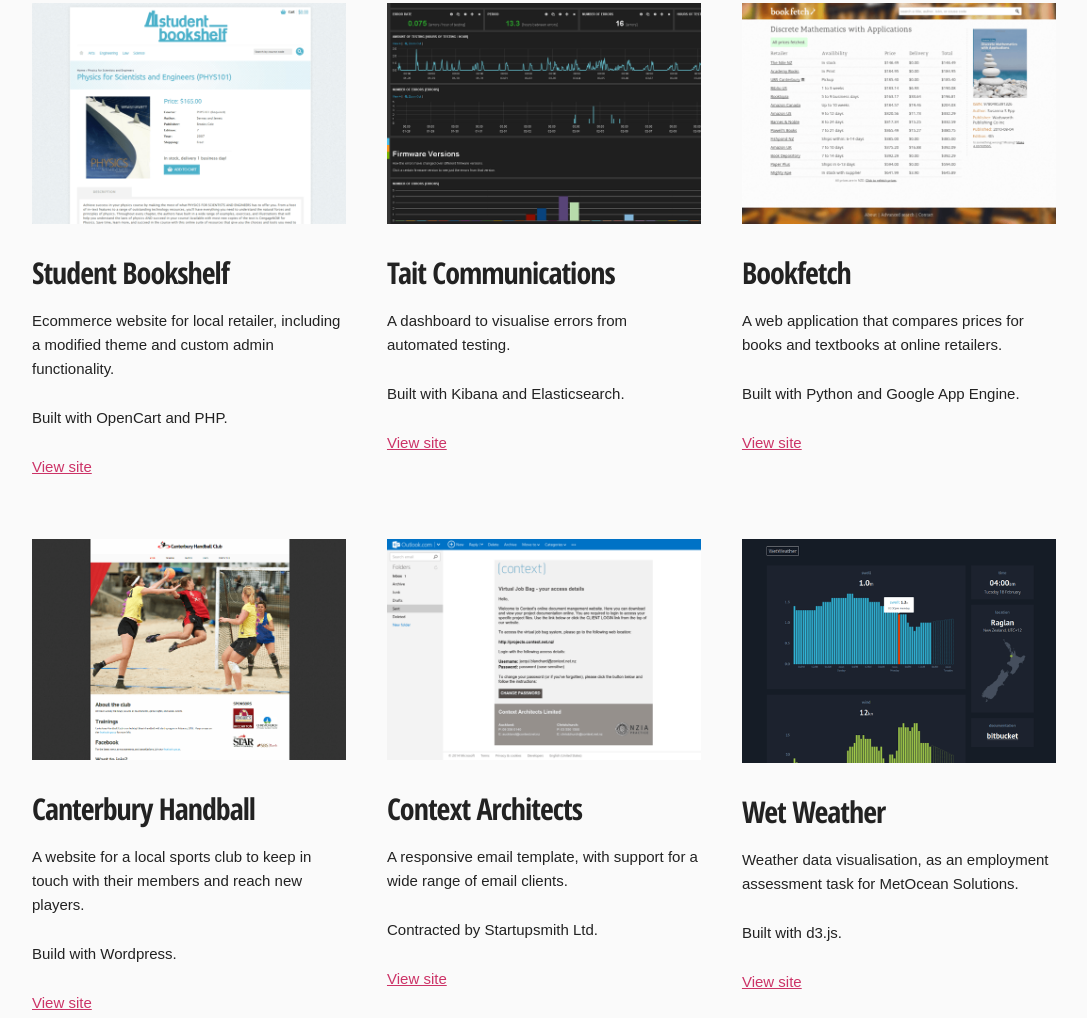
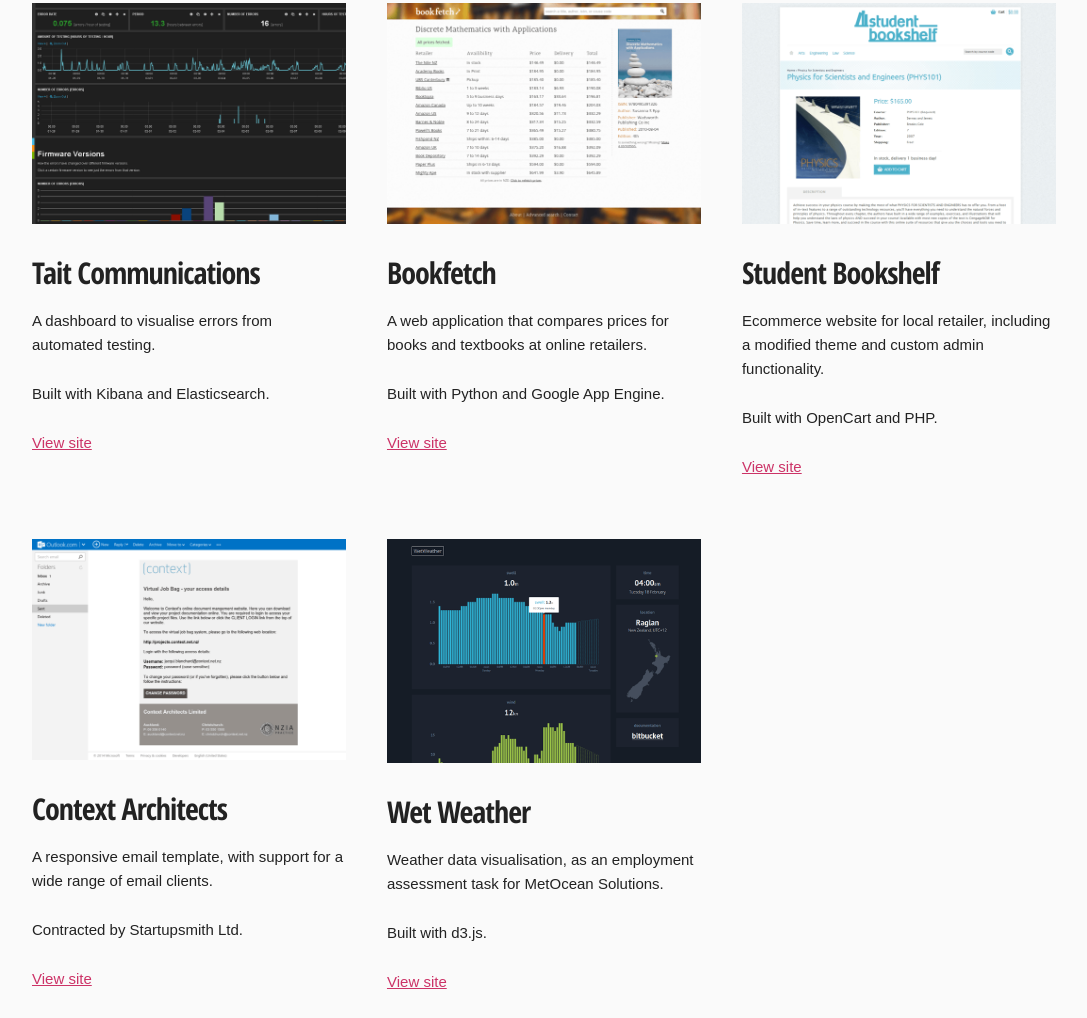
Before and after one commit to ajnisbet/ajnisbet.github.io.bak, a plain HTML site: page index.html in a window 1280 px wide. Shown: the part 310-1328 px from the top of the page, without its empty margins (96-1183 px from the left). Drawn offline with Linux system fonts and the light colour scheme; a web font is replaced by a local one.

Commit message:
Removed handball website

```diff
--- a/index.html
+++ b/index.html
@@ -37,6 +37,20 @@
 	</div>
 	<div class="row">
 		<div class="one-third column work-item">
+			<a href="assets/images/tait-1.png"><img src="assets/images/tait.png" class="placeholder"></a>
+			<h3>Tait Communications</h3>
+			<p>A dashboard to visualise errors from automated testing.</p>
+			<p>Built with Kibana and Elasticsearch.</p>
+			<a href="assets/images/tait-1.png">View site</a>
+		</div>
+		<div class="one-third column work-item">
+			<a href="http://www.bookfetch.co.nz"><img src="assets/images/bf.png" class="placeholder"></a>
+			<h3>Bookfetch</h3>
+			<p>A web application that compares prices for books and textbooks at online retailers.</p>
+			<p>Built with Python and Google App Engine.</p>
+			<a href="http://www.bookfetch.co.nz">View site</a>
+		</div>
+		<div class="one-third column work-item">
 			<div class="gallery">
 				<a href="assets/images/sb-1.png" data-caption="1 of 3"><img src="assets/images/sb.png" class="placeholder"></a>
 				<a href="assets/images/sb-3.png" data-caption="2 of 3"></a>
@@ -51,29 +65,8 @@
 				<a href="assets/images/sb-2.png" data-caption="3 of 3"></a>
 			</div>
 		</div>
-		<div class="one-third column work-item">
-			<a href="assets/images/tait-1.png"><img src="assets/images/tait.png" class="placeholder"></a>
-			<h3>Tait Communications</h3>
-			<p>A dashboard to visualise errors from automated testing.</p>
-			<p>Built with Kibana and Elasticsearch.</p>
-			<a href="assets/images/tait-1.png">View site</a>
-		</div>
-		<div class="one-third column work-item">
-			<a href="http://www.bookfetch.co.nz"><img src="assets/images/bf.png" class="placeholder"></a>
-			<h3>Bookfetch</h3>
-			<p>A web application that compares prices for books and textbooks at online retailers.</p>
-			<p>Built with Python and Google App Engine.</p>
-			<a href="http://www.bookfetch.co.nz">View site</a>
-		</div>
 	</div>
 	<div class="row">
-		<div class="one-third column work-item">
-			<a href="http://www.canterbury.handball.net.nz/"><img src="assets/images/ch.png" class="placeholder"></a>
-			<h3>Canterbury Handball</h3>
-			<p>A website for a local sports club to keep in touch with their members and reach new players.</p>
-			<p>Build with Wordpress.</p>
-			<a href="http://www.canterbury.handball.net.nz/">View site</a>
-		</div>
 		<div class="one-third column work-item">
 			<a href="context_email.html"><img src="assets/images/context.png" class="placeholder"></a>
 			<h3>Context Architects</h3>
```
